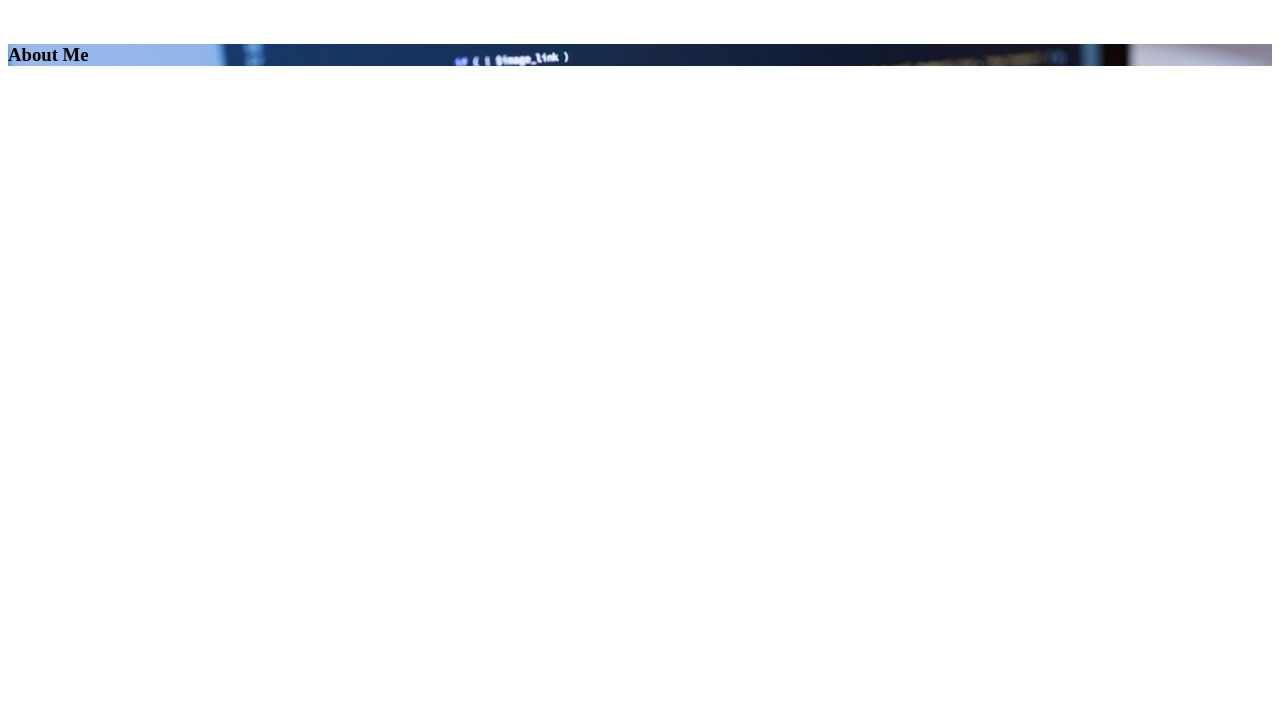
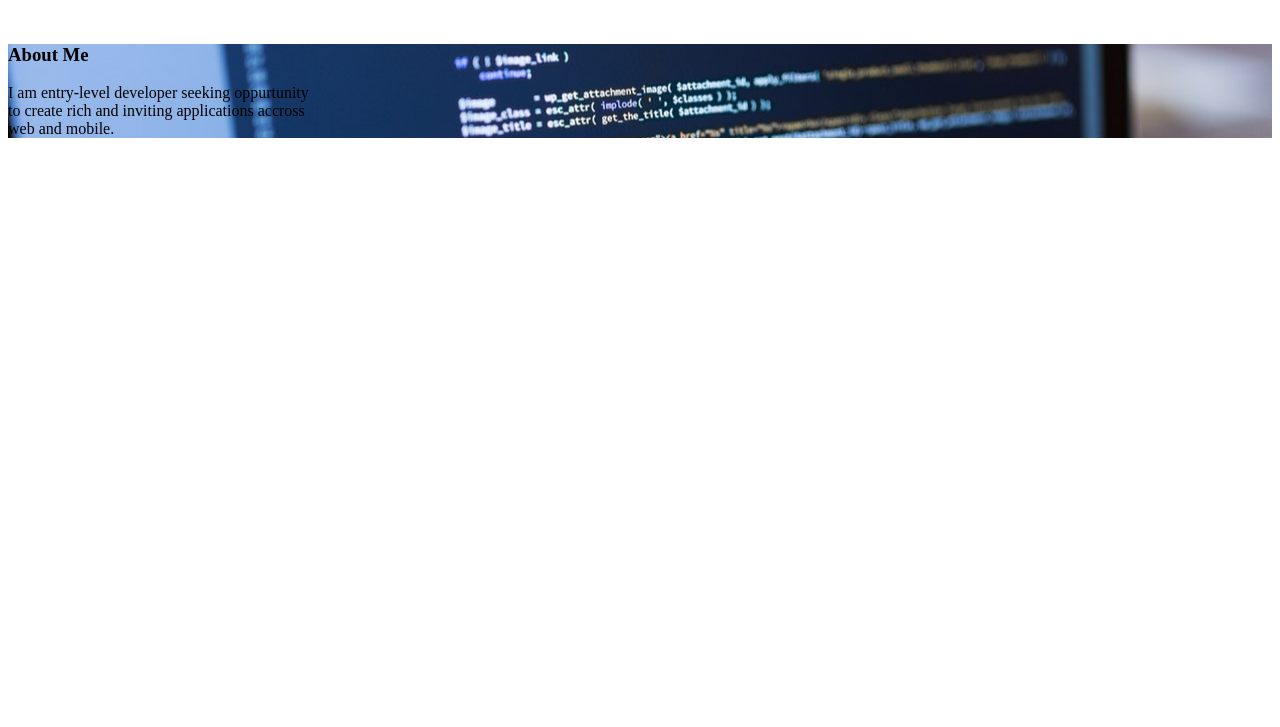
Before and after one commit to geraldthedev/Project2.0, a website: page index.html in a window 1280 px wide. Shown: the part 73-800 px from the top of the page. Drawn offline with nearby package versions, Linux system fonts and the light colour scheme.

Commit message:
adding more text

```diff
--- a/index.html
+++ b/index.html
@@ -16,11 +16,16 @@ and open the template in the editor.
         <div class="container" id="welcome">
             <h1> Gerald Bryant: Software Developer</h1>
         </div>
-        <br/>
+        <br>
         <div ng-app="myApp" ng-style="madeAgain" ng-controller="myControl">
 
-        <div id="about">
+        <div class="contanter" id="about">
             <h3>About Me</h3>
+            <p> I am entry-level developer seeking oppurtunity<br>
+                to create rich and inviting applications accross<br>
+                web and mobile.
+
+            </p>
             </div>
 
         </div>
```
